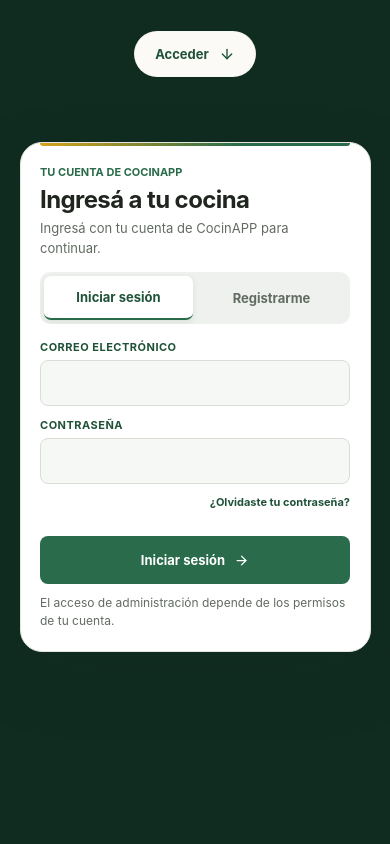
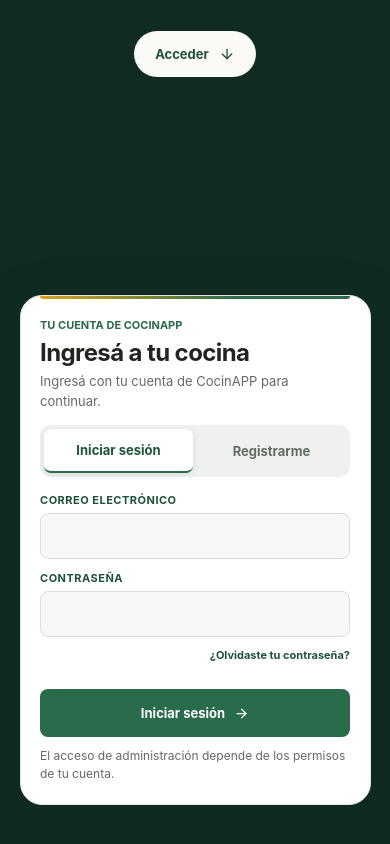
Before and after one commit to Carlos-Traverso/CocinApp, a React (Vite) app in the folder frontend/: page / in a window 390 px wide. Shown: the part 716-1560 px from the top of the page. Built offline with nearby package versions, Linux system fonts and the light colour scheme; no server answers.

Commit message:
fix(frontend): center mobile account forms vertically

```diff
--- a/frontend/src/styles/welcome.css
+++ b/frontend/src/styles/welcome.css
@@ -417,7 +417,13 @@
     grid-area: access;
     min-height: 100vh;
     min-height: 100dvh;
-    padding: 14px var(--welcome-gutter) 28px;
+    align-items: center;
+    overflow-anchor: none;
+    padding: 24px var(--welcome-gutter);
+  }
+
+  .welcome-access-stage > .welcome-access {
+    align-self: center;
   }
 
   .welcome-access {
```
